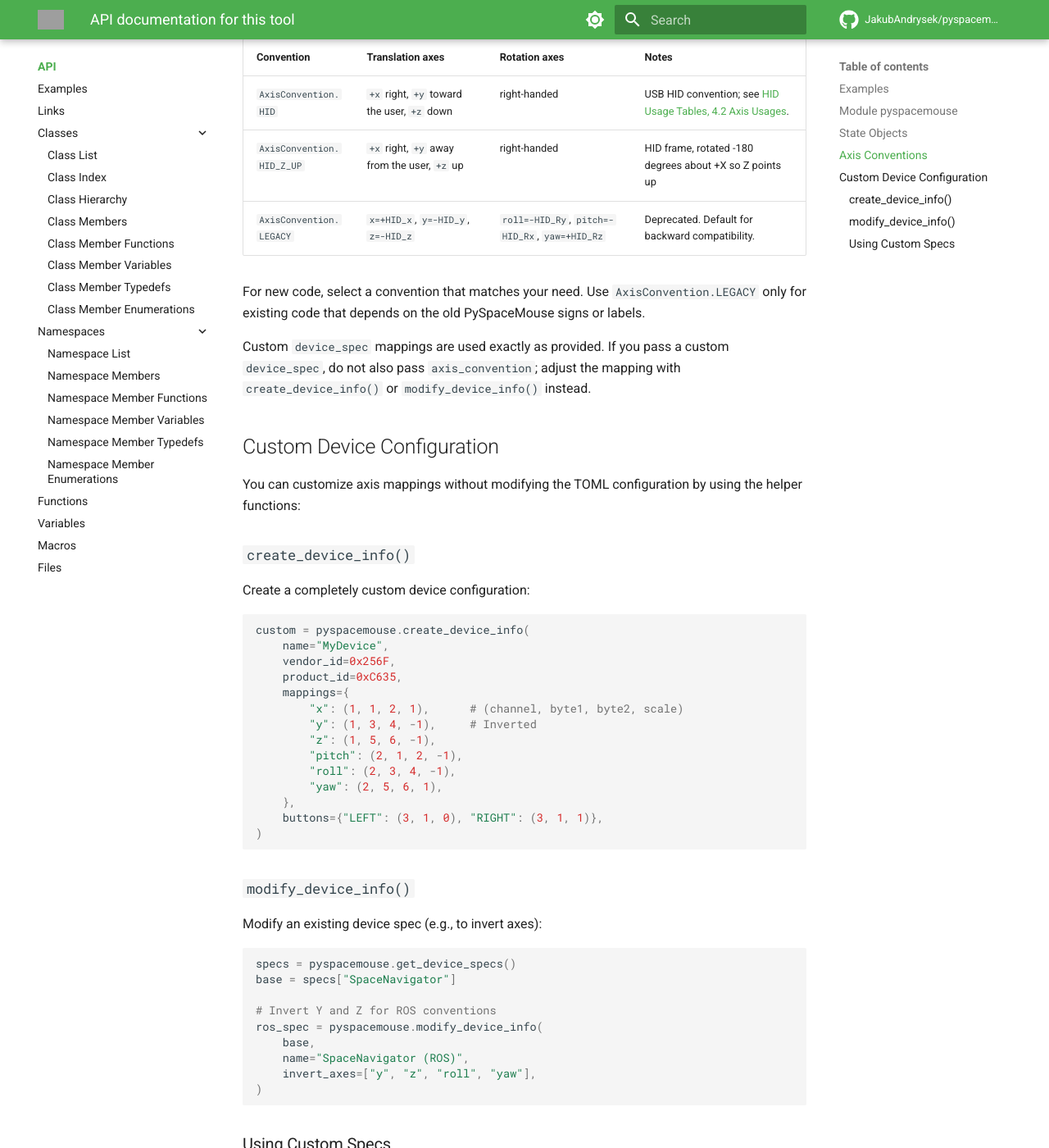
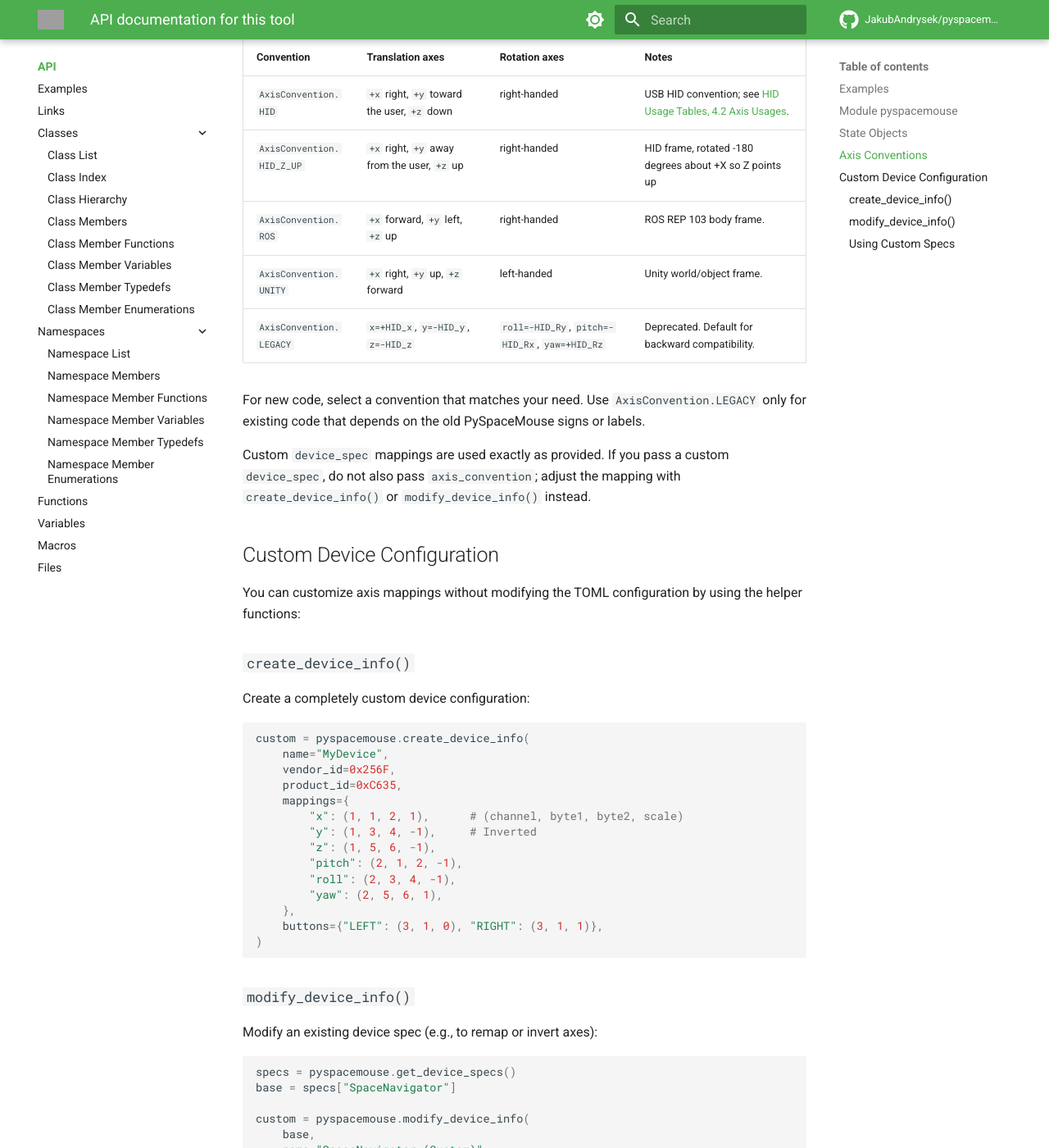
Before and after one commit to JakubAndrysek/PySpaceMouse, an MkDocs documentation site: the page built from docs/mouseApi/index.md, in a window 1280 px wide and 1400 px high, scrolled down 1974 px. Shown: the whole window at 82% size. Built offline with MkDocs 1.6.1 and Material for MkDocs 9.7.7, drawn with Linux system fonts in a browser that asks for light colours; comment, search, counter and statistics services are not loaded; some of the changed text lies outside the part shown; grey boxes are pictures that could not be loaded.

Commit message:
Update docs for generalized conventions and remap_axes
# Conflicts:
#	docs/mouseApi/examples.md

````diff
--- a/docs/mouseApi/index.md
+++ b/docs/mouseApi/index.md
@@ -76,6 +76,8 @@ The same `axis_convention` argument is available on `open_by_path()` and
 |------------|------------------|------------------------------------------------|--------------------------------------------------------------------------------------------------------------------|
 | `AxisConvention.HID` | `+x` right, `+y` toward the user, `+z` down | right-handed                                   | USB HID convention; see [HID Usage Tables, 4.2 Axis Usages](https://usb.org/document-library/hid-usage-tables-17). |
 | `AxisConvention.HID_Z_UP` | `+x` right, `+y` away from the user, `+z` up | right-handed                                   | HID frame, rotated -180 degrees about +X so Z points up                                                            |
+| `AxisConvention.ROS` | `+x` forward, `+y` left, `+z` up | right-handed                                   | ROS REP 103 body frame.                                                                                            |
+| `AxisConvention.UNITY` | `+x` right, `+y` up, `+z` forward | left-handed                                    | Unity world/object frame.                                                                                          |
 | `AxisConvention.LEGACY` | `x=+HID_x`, `y=-HID_y`, `z=-HID_z` | `roll=-HID_Ry`, `pitch=-HID_Rx`, `yaw=+HID_Rz` | Deprecated. Default for backward compatibility.                                                                    |
 
 For new code, select a convention that matches your need. Use `AxisConvention.LEGACY` only for existing code that
@@ -112,17 +114,20 @@ custom = pyspacemouse.create_device_info(
 
 ### `modify_device_info()`
 
-Modify an existing device spec (e.g., to invert axes):
+Modify an existing device spec (e.g., to remap or invert axes):
 
 ```python
 specs = pyspacemouse.get_device_specs()
 base = specs["SpaceNavigator"]
 
-# Invert Y and Z for ROS conventions
-ros_spec = pyspacemouse.modify_device_info(
+custom = pyspacemouse.modify_device_info(
     base,
-    name="SpaceNavigator (ROS)",
-    invert_axes=["y", "z", "roll", "yaw"],
+    name="SpaceNavigator (Custom)",
+    remap_axes={
+        "x": "y",
+        "y": ("x", -1),
+        "yaw": ("yaw", -1),
+    },
 )
 ```
 
````
Also changed, not shown: README.md (+12 -3 lines), docs/README.md (+12 -3 lines), docs/troubleshooting.md (+12 -3 lines).
